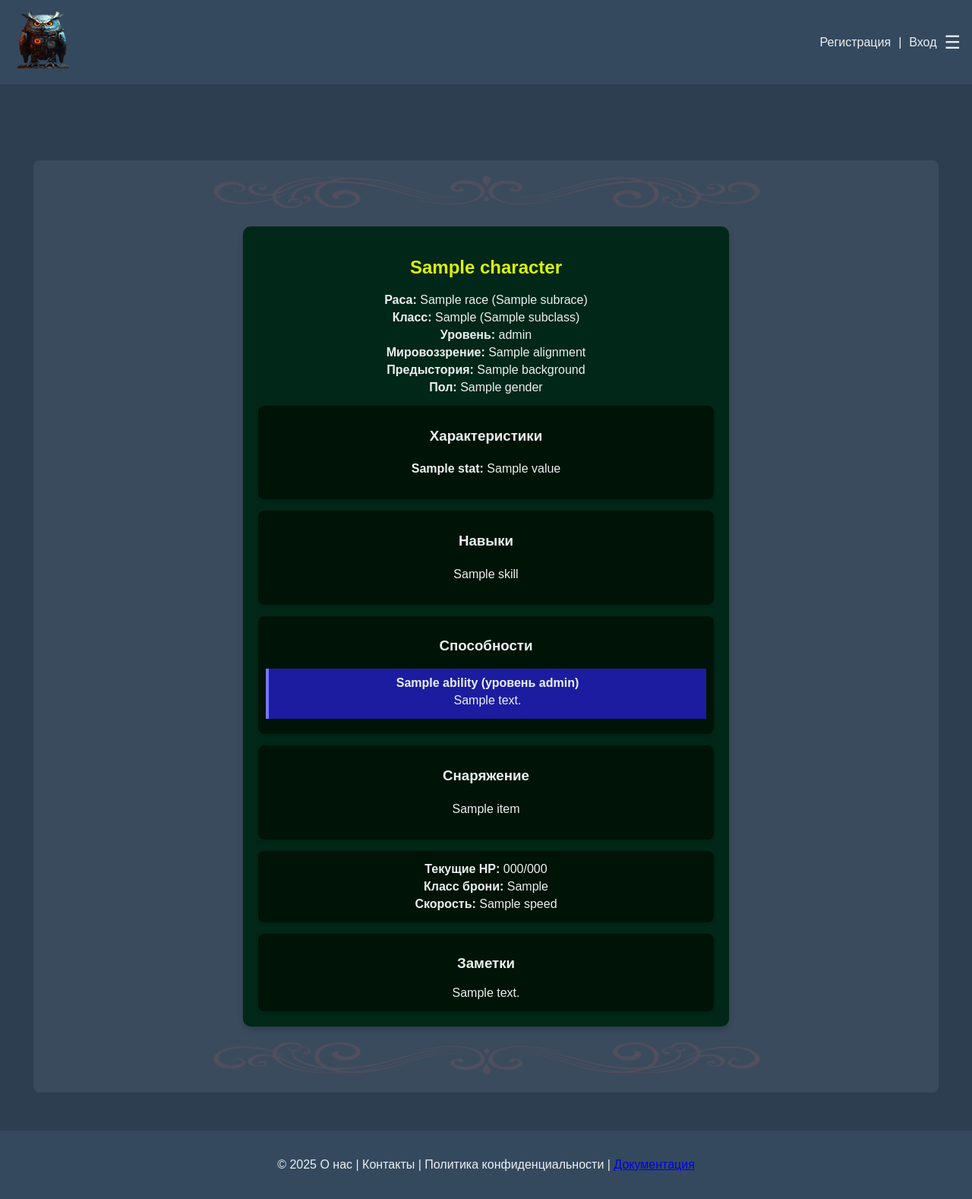
After one commit to Vaanry/dnd, a Python web app: template templates/user/character_card.html in a window 1280 px wide. The commit adds this page. Shown: the whole page at 76% size. Run offline with Jinja, Linux system fonts and the light colour scheme; the template is opened without the code that fills it: most values are stand-ins (such as "Sample title", 1, 10 or a date in 2020).

Commit message:
char cards

```diff
--- a/app/routers/__init__.py
+++ b/app/routers/__init__.py
@@ -2,8 +2,10 @@ from fastapi import APIRouter
 
 from .auth import router as auth_router
 from .character import router as character_router
+from .users import router as users_router
 
 main_router = APIRouter()
 
 main_router.include_router(character_router)
 main_router.include_router(auth_router)
+main_router.include_router(users_router)
--- a/templates/character.html
+++ b/templates/character.html
@@ -162,7 +162,7 @@
             <select name="kidness" id="kidness" required>
                 <option value="Good">Добрый</option>
                 <option value="Neutral">Нейтральный</option>
-                <option value="Evel">Злой</option>
+                <option value="Evil">Злой</option>
             </select>
 
             <label for="lawfullness">А насколько он законопослушный?</label>
--- a/templates/main.html
+++ b/templates/main.html
@@ -17,6 +17,7 @@
         <div class="logo"><a href="/"><img src="/static/images/logo.png"></img></a></div>
         <div class="user-options">
             {% if request.state.user %}
+            <a href="/user/my_characters">Мои персонажи</a> |
             <a href="/auth/logout">Выход</a>
             {% else %}
             <a href="/auth/registration">Регистрация</a> | <a href="/auth/login">Вход</a>
--- /dev/null
+++ b/templates/user/character_card.html
@@ -0,0 +1,110 @@
+{% extends "main.html" %}
+
+{% block crud_container %}
+<style>.character-card {
+    max-width: 600px;
+    margin: 20px auto;
+    padding: 20px;
+    background: #012719;
+    border-radius: 10px;
+    box-shadow: 0 4px 8px rgba(0, 0, 0, 0.2);
+    font-family: Arial, sans-serif;
+}
+
+.character-card h2 {
+    text-align: center;
+    color: #dcf500;
+}
+
+.character-card p {
+    margin: 5px 0;
+}
+
+.stats, .skills, .abilities, .equipment, .other-info, .notes {
+    margin-top: 15px;
+    padding: 10px;
+    background: #001307;
+    border-radius: 8px;
+    box-shadow: 0 2px 4px rgba(0, 0, 0, 0.1);
+}
+
+.stats ul, .skills ul, .equipment ul {
+    list-style: none;
+    padding: 0;
+}
+
+.stats li, .skills li, .equipment li {
+    padding: 5px;
+    border-bottom: 1px solid #ddd;
+}
+
+.stats li:last-child, .skills li:last-child, .equipment li:last-child {
+    border-bottom: none;
+}
+
+.ability {
+    margin-bottom: 10px;
+    padding: 10px;
+    background: rgb(28, 28, 160);
+    border-left: 4px solid #77f;
+}
+</style>
+
+<div class="character-card">
+    <h2>{{ character.name }}</h2>
+    <p><strong>Раса:</strong> {{ character.race }}{% if character.subrace != "No subrace" %} ({{ character.subrace }}){% endif %}</p>
+    <p><strong>Класс:</strong> {{ character.character_class }}{% if character.subclass != " " %} ({{ character.subclass }}){% endif %}</p>
+    <p><strong>Уровень:</strong> {{ character.level }}</p>
+    <p><strong>Мировоззрение:</strong> {{ character.alignment }}</p>
+    <p><strong>Предыстория:</strong> {{ character.background }}</p>
+    <p><strong>Пол:</strong> {{ character.gender }}</p>
+
+    <div class="stats">
+        <h3>Характеристики</h3>
+        <ul>
+            {% for stat, value in character.stats.items() %}
+            <li><strong>{{ stat.capitalize() }}:</strong> {{ value }}</li>
+            {% endfor %}
+        </ul>
+    </div>
+
+    <div class="skills">
+        <h3>Навыки</h3>
+        <ul>
+            {% for skill in character.skills.proficient %}
+            <li>{{ skill }}</li>
+            {% endfor %}
+        </ul>
+    </div>
+
+    <div class="abilities">
+        <h3>Способности</h3>
+        {% for ability in character.abilities %}
+        <div class="ability">
+            <strong>{{ ability.name }} (уровень {{ ability.level_acquired }})</strong>
+            <p>{{ ability.description }}</p>
+        </div>
+        {% endfor %}
+    </div>
+
+    <div class="equipment">
+        <h3>Снаряжение</h3>
+        <ul>
+            {% for item in character.equipment %}
+            <li>{{ item }}</li>
+            {% endfor %}
+        </ul>
+    </div>
+
+    <div class="other-info">
+        <p><strong>Текущие HP:</strong> {{ character.current_hp }}/{{ character.max_hp }}</p>
+        <p><strong>Класс брони:</strong> {{ character.armor_class }}</p>
+        <p><strong>Скорость:</strong> {{ character.speed }}</p>
+    </div>
+
+    <div class="notes">
+        <h3>Заметки</h3>
+        <p>{{ character.notes }}</p>
+    </div>
+</div>
+{% endblock %}
```
Also changed, not shown: app/routers/character.py (+4 -5 lines), app/routers/users.py (added, +50 -0 lines), mongobase/characters.py (added, +15 -0 lines), mongobase/create_char.py (+2 -9 lines), templates/user/characters.html (added, +56 -0 lines).
